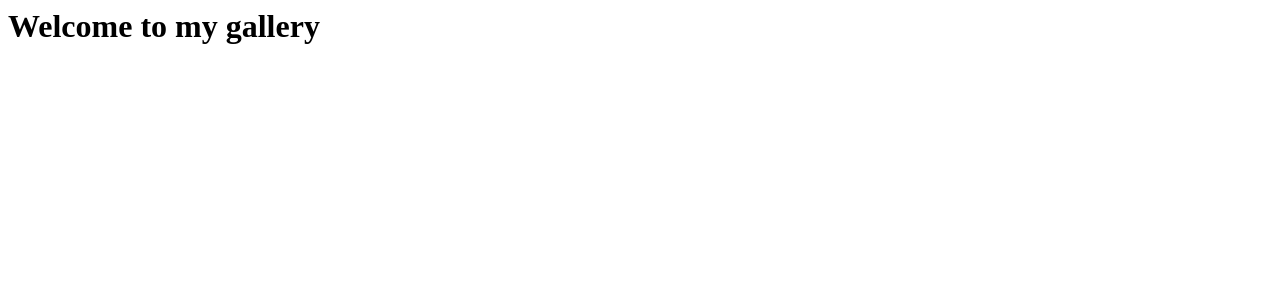
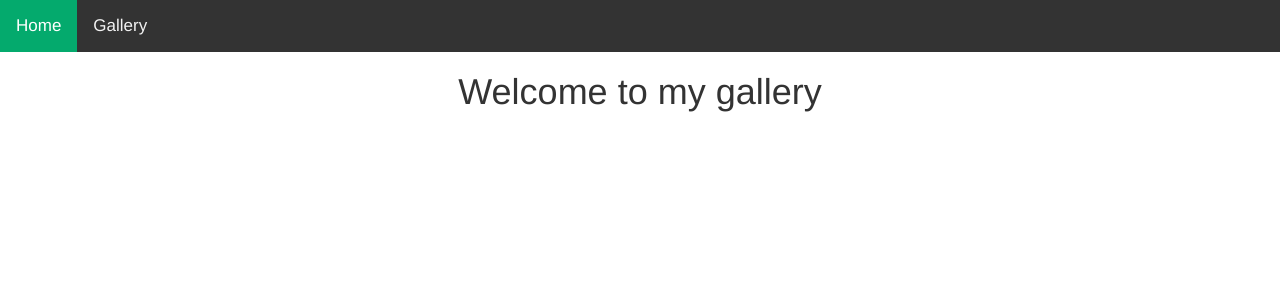
Before and after one commit to ChelRono/gallery-django, a Django app: page /images/ in a window 1280 px wide. Shown: the top 300 px of the page. Run offline with Django 4.2, Linux system fonts and the light colour scheme; some libraries are stand-ins or nearby versions.

Commit message:
added navbar to my homepage

```diff
--- a/images/templates/gallery/base.html
+++ b/images/templates/gallery/base.html
@@ -1,3 +1,5 @@
+{% load bootstrap3 %}
+{% load static%}
 <!DOCTYPE html>
 <html>
 <head>
@@ -9,8 +11,19 @@
     <title> Gallery </title>
   {% endif %}
 
+  {% block styles %}
+  {% bootstrap_css %}
+  <link rel="stylesheet" href="{% static 'css/baseimages.css' %}">
+  {%endblock%}
 </head>
 <body>
-    {% block content %} <h1> Images</h1> {%endblock%}
+  {% include "navbar.html" %}
+    {% block content %}<h1 class="text-center"> Welcome to my gallery</h1>
+    {%endblock%}
+    {% block scripts %}
+    <script src="https://ajax.googleapis.com/ajax/libs/jquery/3.2.1/jquery.min.js"></script>
+ {% bootstrap_javascript %}
+ {%endblock%}
+
 </body>
 </html>
--- a/images/templates/gallery/gallery.html
+++ b/images/templates/gallery/gallery.html
@@ -1,4 +1,4 @@
-{%extends 'all-news/base.html'%}
+{%extends 'gallery/base.html'%}
 
 {% block content %}
 {{block.super}}
--- a/images/templates/index.html
+++ b/images/templates/index.html
@@ -1 +1,6 @@
-<h1> Welcome to my gallery</h1>
+
+{%extends 'gallery/base.html'%}
+
+{% block content %}
+{{block.super}}
+{% endblock %}
--- /dev/null
+++ b/images/templates/navbar.html
@@ -0,0 +1,14 @@
+<!DOCTYPE html>
+<html lang="en">
+<head>
+
+  <meta charset="utf-8">
+  <meta name="viewport" content="width=device-width, initial-scale=1">
+</head>
+<body>
+    <div class="topnav">
+        <a class="active" href="#home">Home</a>
+        <a href="#gallery">Gallery</a>
+      </div>
+</body>
+</html>
--- a/images/views.py
+++ b/images/views.py
@@ -8,7 +8,7 @@ def index(request):
     '''
     Index function loads the start up page with a filter of randon six images at the beginning
     '''
-    return render(request,'index.html')
+    return render(request,'gallery/base.html')
     # gallery = Image.objects.all()[:6]
     # return render(request,'index.html', {'gallery':gallery})
 
--- /dev/null
+++ b/static/css/baseimages.css
@@ -0,0 +1,27 @@
+/* Add a black background color to the top navigation */
+.topnav {
+    background-color: #333;
+    overflow: hidden;
+  }
+
+  /* Style the links inside the navigation bar */
+  .topnav a {
+    float: left;
+    color: #f2f2f2;
+    text-align: center;
+    padding: 14px 16px;
+    text-decoration: none;
+    font-size: 17px;
+  }
+
+  /* Change the color of links on hover */
+  .topnav a:hover {
+    background-color: #ddd;
+    color: black;
+  }
+
+  /* Add a color to the active/current link */
+  .topnav a.active {
+    background-color: #04AA6D;
+    color: white;
+  }
```
Also changed, not shown: gallery/settings.py (+6 -2 lines).
